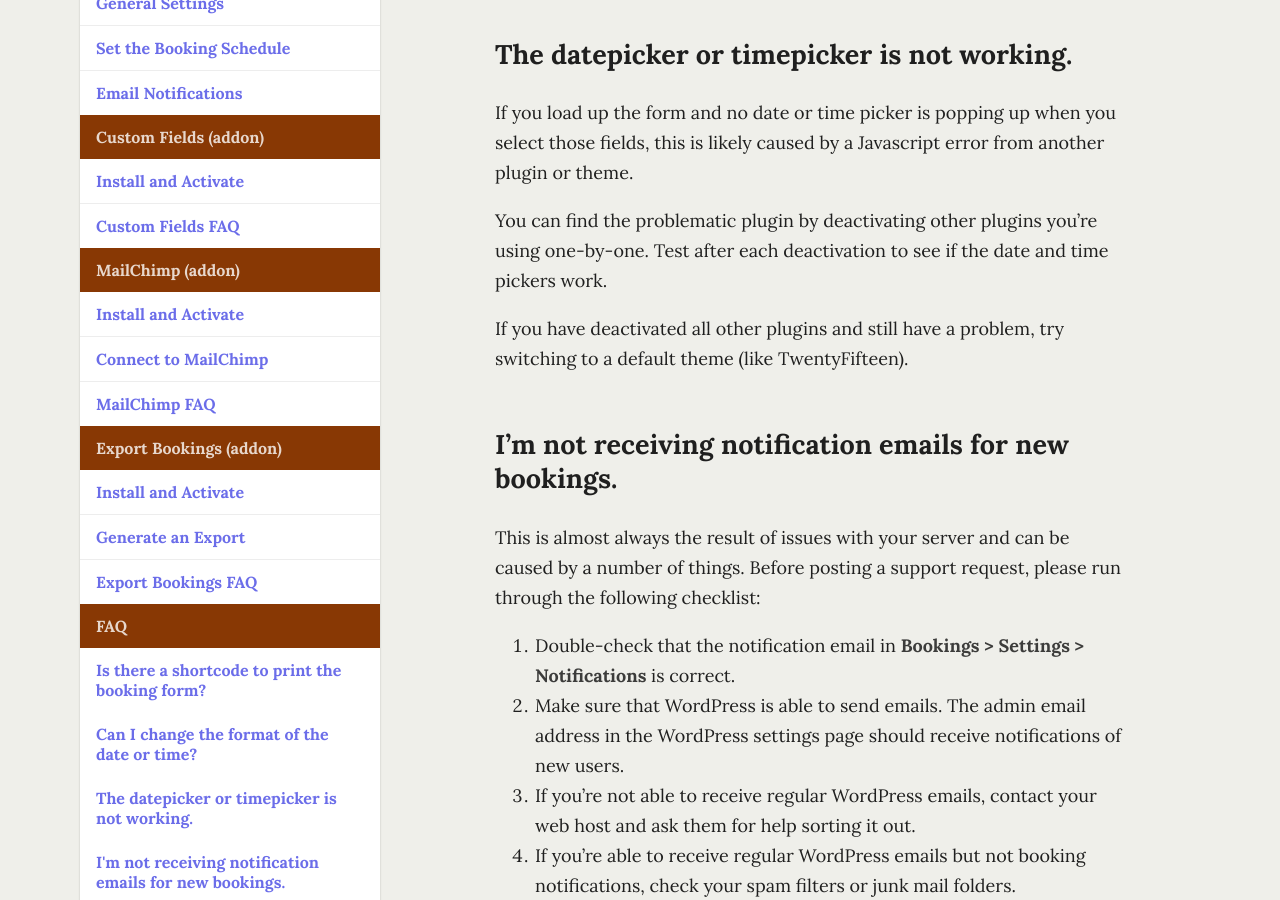
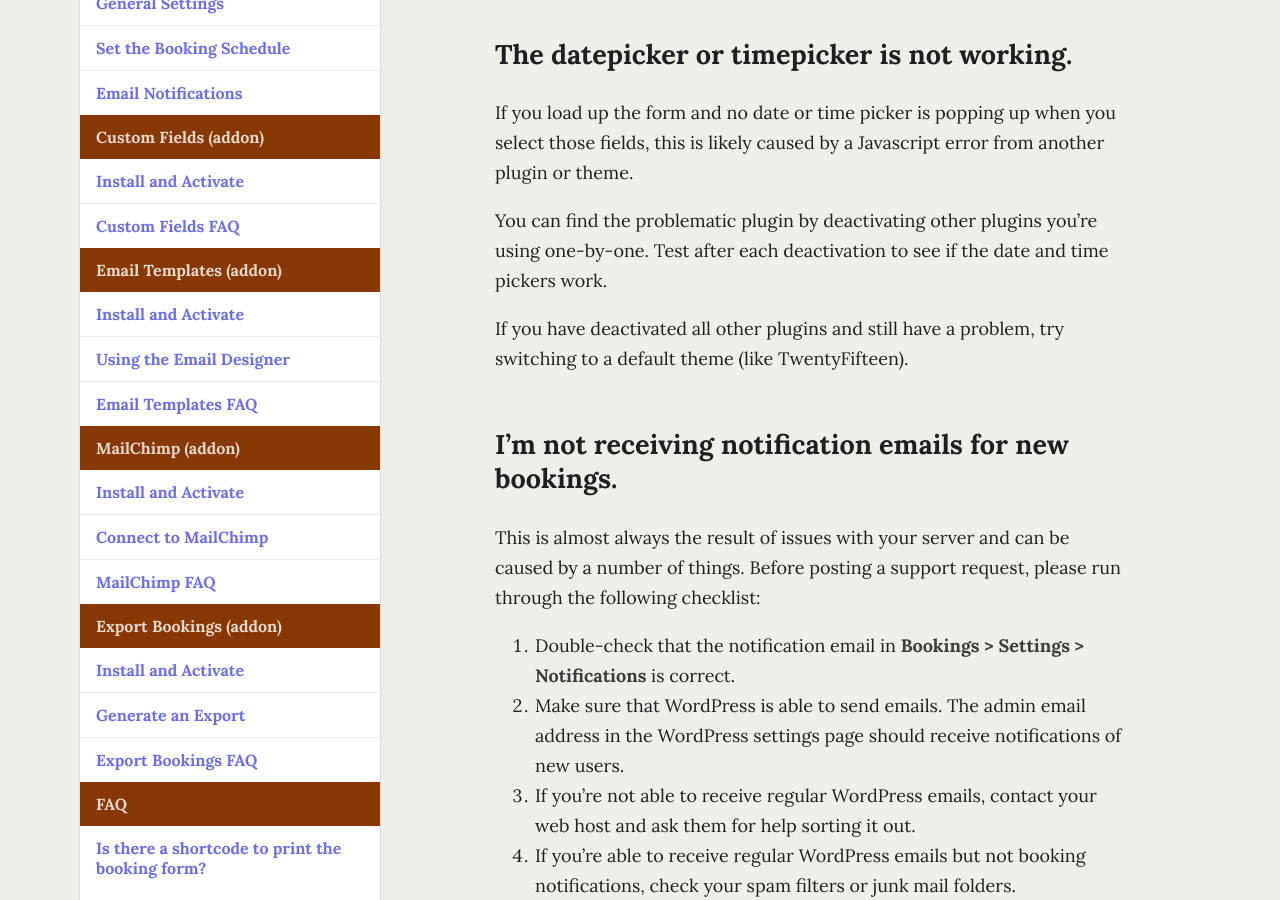
Before and after one commit to NateWr/docs-themeofthecrop, a Jekyll site: the page built from plugins/restaurant-reservations/user/faq.md, in a window 1280 px wide and 900 px high, scrolled down 799 px. Built offline with Jekyll 4.4.1, drawn with Linux system fonts in a browser that asks for light colours; some of the changed lines change nothing that is shown.

Commit message:
Add docs for email templates addon

```diff
--- a/_data/restaurant-reservations.yml
+++ b/_data/restaurant-reservations.yml
@@ -62,6 +62,19 @@
 
     - title: Custom Fields FAQ
       page: user/addon/custom-fields/faq
+
+  - title: Email Templates (addon)
+    page: user/addon/email-templates
+    flags: email-templates
+    items:
+    - title: Install and Activate
+      page: user/addon/email-templates/install
+
+    - title: Using the Email Designer
+      page: user/addon/email-templates/designer
+
+    - title: Email Templates FAQ
+      page: user/addon/email-templates/faq
 
   - title: MailChimp (addon)
     page: user/addon/mailchimp
--- a/_includes/faq/refund.md
+++ b/_includes/faq/refund.md
@@ -1,5 +1,5 @@
 ## <a name="refund"></a> Can I get a refund?
 
-I offer a **_30-day money-back guarantee_**. [Request a refund](https://themeofthecrop.com/about/support/) if you can't use your purchase.
+I offer a **_30-day money-back guarantee_**. [Request a refund](https://themeofthecrop.com/contact/) if you can't use your purchase.
 
 And let me know why. I won't make you answer a survey and I won't beg you to stay. But I **_really_** want to know if I failed to meet your expectations.
--- /dev/null
+++ b/plugins/restaurant-reservations/user/addon/email-templates/designer.md
@@ -0,0 +1,33 @@
+---
+layout: default
+slug: restaurant-reservations
+menu: user
+title: Using the Email Designer
+---
+Once you have [installed and activated](install) the addon, go to the **Bookings > Settings** page in your WordPress admin area. Browse to the **Notifications** tab and click the **Launch Email Designer** button.
+
+![Screenshot indicating the button to launch the email designer](/img/{{ page.slug }}/email-templates-launch-designer.png)
+
+The Email Designer allows you to preview each of your notification emails, change the colors and templates, upload your own logo, and include special lead sentences.
+
+![Screenshot of the email designer](/img/{{ page.slug }}/email-templates-designer-overview.png)
+
+Click on the **Logos & Colors** section to add your restaurant's logo and set colors to match your brand.
+
+![Screenshot of the logos and colors options](/img/{{ page.slug }}/email-templates-logos-colors.png)
+
+In this section, you can also customize the Email Acknowledgement. This is an important message which tells the recipient why they're receiving this email. In some countries, including this acknowledgement is a legal requirement, so I encourage you to keep it. But you can edit it however you'd like.
+
+When you click on any of the sections for other emails, the live preview will update to show you that notification email. Each notification email can use it's own template, lead sentence and footer message. Here are the options for the Admin Notification email, shown in the Conversations template.
+
+![Screenshot of the admin notification email's options](/img/{{ page.slug }}/email-templates-admin-email.png)
+
+Each of the email templates has a different layout and style. You'll want to check each email to make sure it looks great. Here's an example of the Stationary template.
+
+![Screenshot of the stationary template](/img/{{ page.slug }}/email-templates-stationary.png)
+
+When you're happy with the outcome, don't forget to click **Save & Publish**.
+
+![Screenshot indicating the save and publish button](/img/{{ page.slug }}/email-templates-save.png)
+
+Still have questions? Take a look at the [FAQ](faq).
--- /dev/null
+++ b/plugins/restaurant-reservations/user/addon/email-templates/faq.md
@@ -0,0 +1,43 @@
+---
+layout: default
+slug: restaurant-reservations
+menu: user
+title: Frequently Asked Questions
+---
+*The following frequently asked questions only cover the [Email Templates](../email-templates) addon.*
+
+## Can I use different colors for each template?
+
+No, the color and logo options can only be set for all templates at once.
+
+## Should I use a different template for each email?
+
+Probably not. It's up to you, but each template has it's own character and identity. You probably want to maintain a consistent identity across all of your communications. That way, customers will learn to recognize your emails.
+
+## Can I use notification template tags?
+
+Yes, you can use the notification template tags in the Lead Sentence, Footer Message and Email Acknowledgement settings. This allows you to enter details about the booking or your site into these areas.
+
+You can find all template tags listed under the **Bookings > Settings > Notifications** area in your WordPress admin. Learn more about [notification template tags](../../config/email-notifications).
+
+## I want to customize the email template even further.
+
+You can override any of the email templates with your own template file in your theme. Simply copy the template you want to use from `/wp-content/plugins/email-templates-for-rtb/email-templates` into your theme.
+
+If your theme is located at `/wp-content/themes/my-theme/`, copy the template to `/wp-content/themes/my-theme/etfrtb_templates` and start editing. When you select that template, the plugin will automatically load your customized template.
+
+*You should be careful when designing your own templates. HTML and CSS is not as reliable in emails as it is in your web browser. This plugin uses heavily-tested templates from [litmus.com](https://litmus.com/).*
+
+If you are an advanced developer and you want to perform more extensive integrations, this addon includes a number of hooks to help you do that. You can register your own email templates, load email templates from anywhere (including a custom plugin), and deliver custom data to the templates.
+
+I don't yet have comprehensive developer documentation for this, but here is a quick list of the most valuable hooks.
+
+- `etfrtb_template_options` - *Filter*. Modify the list of available templates.
+- `etfrtb_template_directories` - *Filter*. Modify the list of directories where templates can be found.
+- `etfrtb_designer_setup` - *Action*. Fired after the email template class is set up. Modify data available in the template here.
+
+If you have any questions, don't hesitate to contact me via the [support form on my website](https://themeofthecrop.com/contact).
+
+{% include faq/support.md %}
+
+{% include faq/refund.md %}
--- /dev/null
+++ b/plugins/restaurant-reservations/user/addon/email-templates/index.md
@@ -0,0 +1,9 @@
+---
+layout: default
+slug: restaurant-reservations
+menu: user
+title: Email Templates (addon)
+---
+[Email Templates](https://themeofthecrop.com/plugins/restaurant-reservations/custom-fields/) is a commercial addon for [Restaurant Reservations](https://themeofthecrop.com/plugins/restaurant-reservations/) which allows you to send booking notification emails in beautifully designed templates.
+
+If you've purchashed the addon, you can get advice on [how to install and activate it](install), use the [email designer](designer) or view the [frequently asked questions](faq).
--- /dev/null
+++ b/plugins/restaurant-reservations/user/addon/email-templates/install.md
@@ -0,0 +1,22 @@
+---
+layout: default
+slug: restaurant-reservations
+menu: user
+title: Install and Activate
+plugin_title: Email Templates
+plugin_url: https://themeofthecrop.com/plugins/restaurant-reservations/email-templates/
+plugin_zip: email-templates-for-rtb.zip
+plugin_parent: Restaurant Reservations
+plugin_parent_url: https://themeofthecrop.com/plugins/restaurant-reservations/
+---
+{% include plugins/install_addon.md %}
+
+## Activate your license key
+
+Don't forget to activate your license key, which entitles you to support and updates for one year.
+
+Go to the **Bookings > Settings > Licenses** page in your WordPress admin area. Enter the License Key provided in your purchase receipt and click the "Save Changes" button. You'll see a new button appear which will allow you to activate the license.
+
+---
+
+When you're ready, learn more about [using the email designer](designer) or check out the [FAQ](faq).
```
Also changed, not shown: img/restaurant-reservations/email-templates-admin-email.png (added), img/restaurant-reservations/email-templates-designer-overview.png (added), img/restaurant-reservations/email-templates-launch-designer.png (added), img/restaurant-reservations/email-templates-logos-colors.png (added), img/restaurant-reservations/email-templates-save.png (added), img/restaurant-reservations/email-templates-stationary.png (added).
